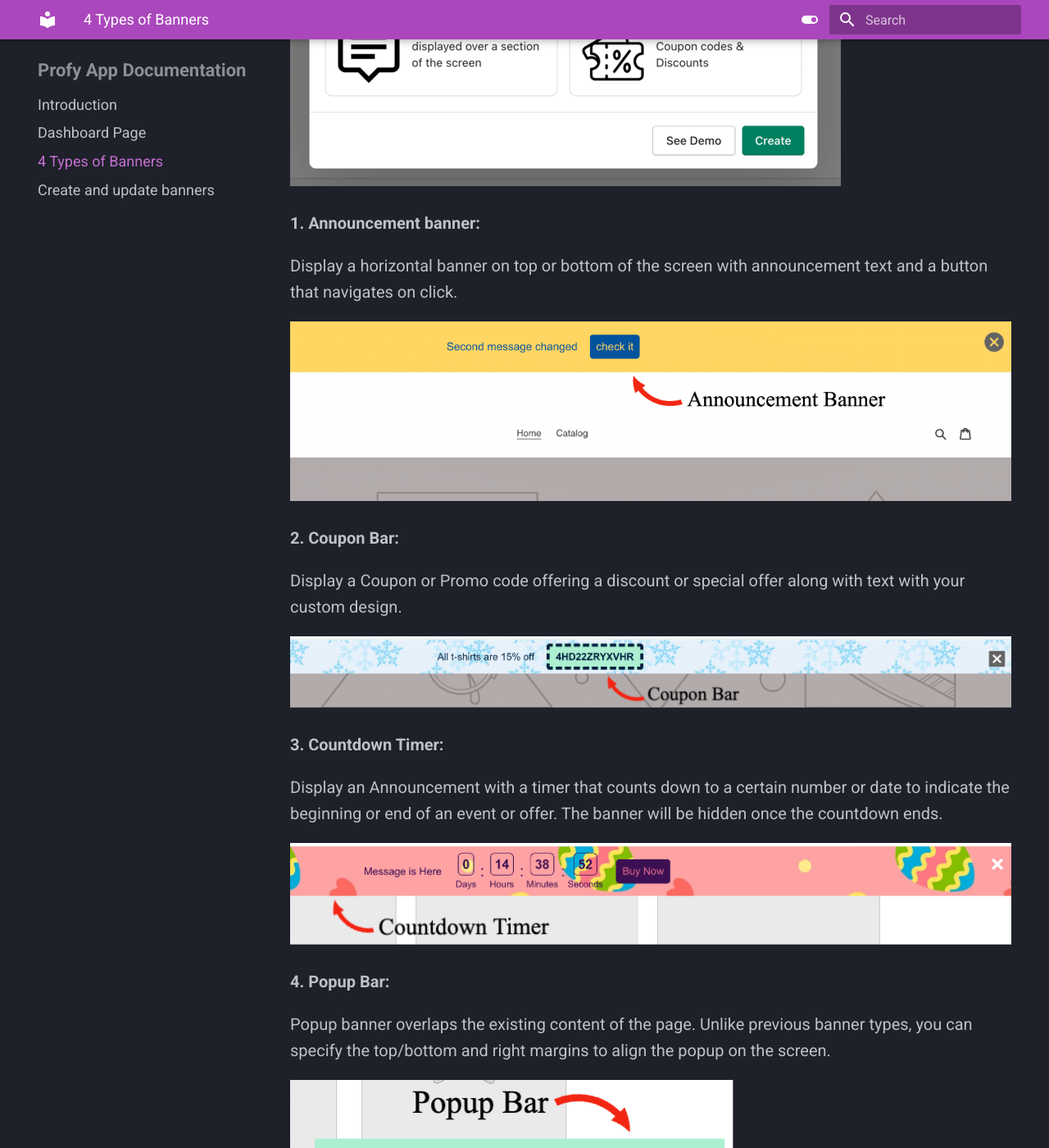
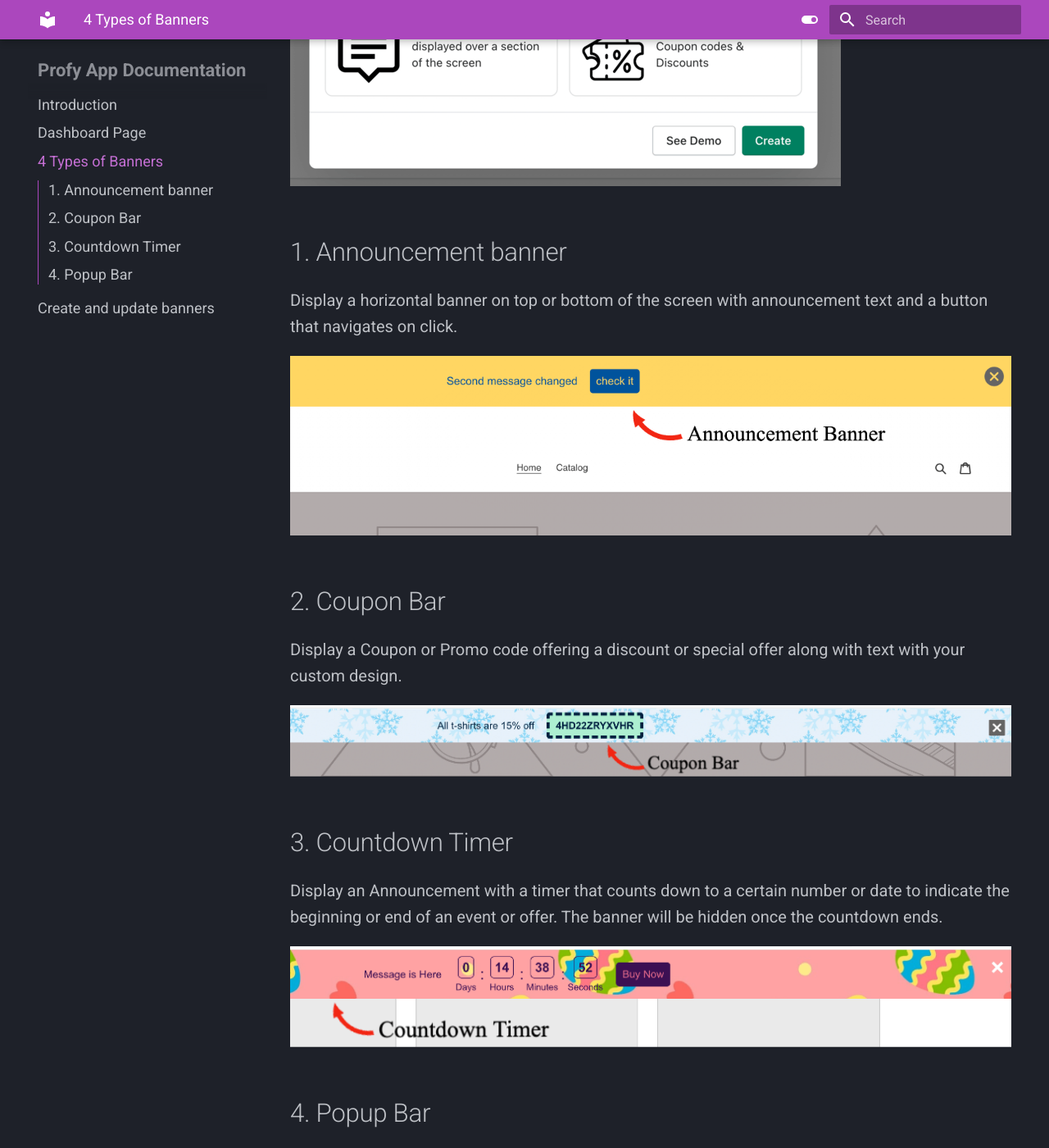
Before and after one commit to profy-shopify/profy-shopify.github.io, an MkDocs documentation site: the page built from docs/page2.md, in a window 1280 px wide and 1400 px high, scrolled down 537 px. Shown: the whole window at 82% size. Built offline with MkDocs 1.6.1 and Material for MkDocs 9.7.7, drawn with Linux system fonts in a browser that asks for light colours.

Commit message:
Changed page3

```diff
--- a/docs/page2.md
+++ b/docs/page2.md
@@ -4,26 +4,27 @@
 
 ![banner types](https://raw.githubusercontent.com/profy-shopify/profy-shopify.github.io/main/assets/page2/banner_types.png)
 
-**1. Announcement banner:**
+## 1. Announcement banner
 
 Display a horizontal banner on top or bottom of the screen with announcement text and a button that navigates on click.
 
 ![announcement banner](https://raw.githubusercontent.com/profy-shopify/profy-shopify.github.io/main/assets/page2/banner.png)
 
 
-**2. Coupon Bar:**
+## 2. Coupon Bar
 
 Display a Coupon or Promo code offering a discount or special offer along with text with your custom design.
 
 ![coupon bar](https://raw.githubusercontent.com/profy-shopify/profy-shopify.github.io/main/assets/page2/coupon_bar.png)
 
-**3. Countdown Timer:**
+
+## 3. Countdown Timer
 
 Display an Announcement with a timer that counts down to a certain number or date to indicate the beginning or end of an event or offer. The banner will be hidden once the countdown ends.
 
 ![countdown timer](https://raw.githubusercontent.com/profy-shopify/profy-shopify.github.io/main/assets/page2/countdown_timer.png)
 
-**4. Popup Bar:**
+## 4. Popup Bar
 
 Popup banner overlaps the existing content of the page. Unlike previous banner types, you can specify the top/bottom and right margins to align the popup on the screen.
 
```
Also changed, not shown: docs/page3.md (+8 -2 lines), 2 other files.
